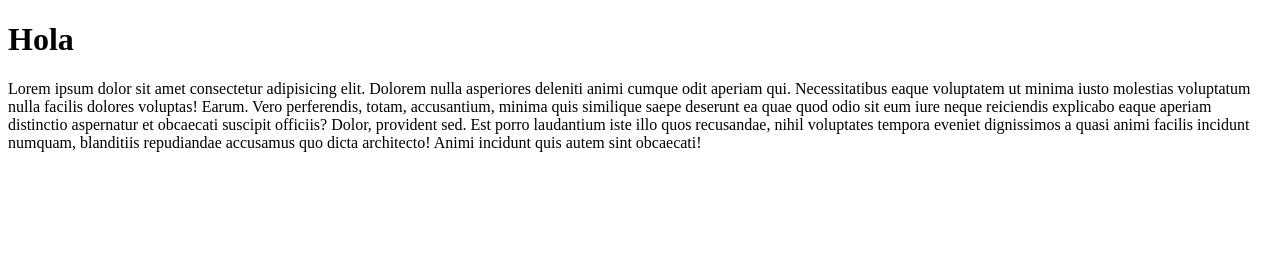
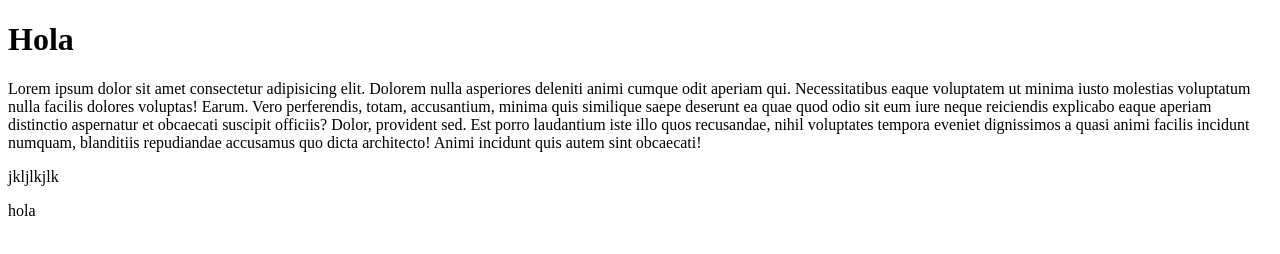
Before and after one commit to fernando414141/ejemplo, a plain HTML site: page index.html in a window 1280 px wide. Drawn offline with Linux system fonts and the light colour scheme.

Commit message:
jadfjaskdf

```diff
--- a/index.html
+++ b/index.html
@@ -11,5 +11,7 @@
     <p>Lorem ipsum dolor sit amet consectetur adipisicing elit. Dolorem nulla asperiores deleniti animi cumque odit aperiam qui. Necessitatibus eaque voluptatem ut minima iusto molestias voluptatum nulla facilis dolores voluptas! Earum.
     Vero perferendis, totam, accusantium, minima quis similique saepe deserunt ea quae quod odio sit eum iure neque reiciendis explicabo eaque aperiam distinctio aspernatur et obcaecati suscipit officiis? Dolor, provident sed.
     Est porro laudantium iste illo quos recusandae, nihil voluptates tempora eveniet dignissimos a quasi animi facilis incidunt numquam, blanditiis repudiandae accusamus quo dicta architecto! Animi incidunt quis autem sint obcaecati!</p>
+    <p>jkljlkjlk</p>
+    <p>hola</p>
 </body>
 </html>
```
